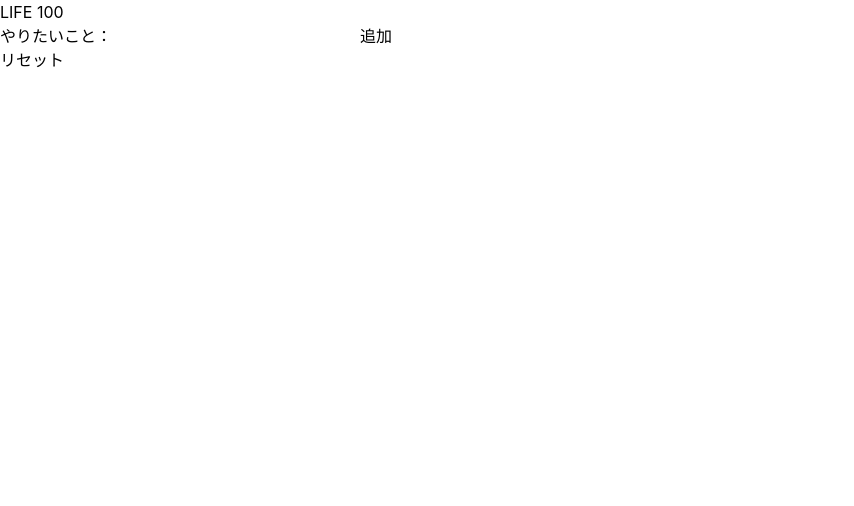
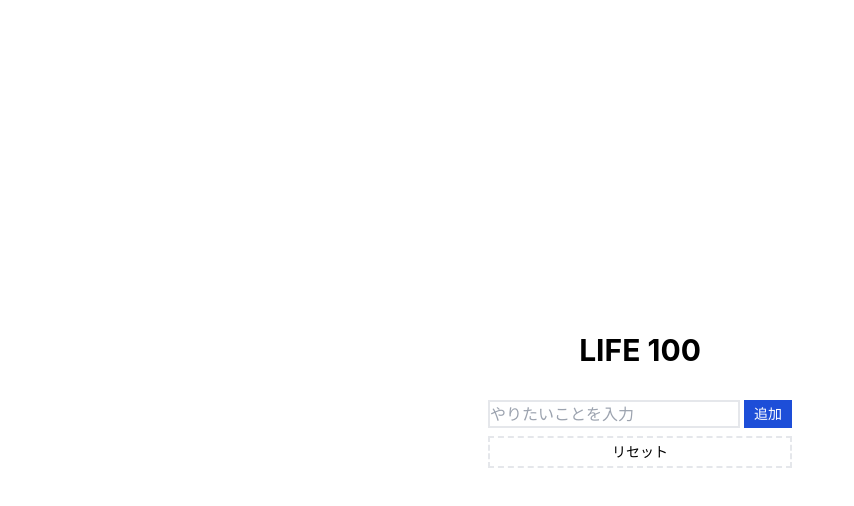
Before and after one commit to Haru0101/life100, a Next.js app: page / in a window 1280 px wide. Shown: the top 506 px of the page, without its empty margins (0-854 px from the left). Built offline with nearby package versions, Linux system fonts and the light colour scheme.

Commit message:
feat: add style

```diff
--- a/pages/index.tsx
+++ b/pages/index.tsx
@@ -3,18 +3,22 @@ import { useEffect, useState } from 'react';
 
 const Home: NextPage = () => {
   const [items, setItems] = useState<string[]>([]);
-  const [newItem, setNewItem] = useState<string>("");
+  const [newItem, setNewItem] = useState<string>('');
   const isCompleted = useState<boolean>(false);
 
   const listItems = items?.map((item, index) => {
-    return <li key={index}>{item}<button onClick={() => deleteItem(index)}>削除</button></li>;
+    return <li className='w-1/2' key={index}><input type='checkbox' onChange={()=>completeItem()} name='' id='' />{item}<button onClick={() => deleteItem(index)}>削除</button></li>;
   });
 
+  const completeItem = () => {
+
+  }
+
   const addItem = () => {
-    if (newItem === "") return;
+    if (newItem === '') return;
     const newItems = items ? [...items, newItem] : [newItem];
     setItems(newItems);
-    setNewItem("")
+    setNewItem('')
     updateLocalStorage(newItems);
   }
 
@@ -41,7 +45,7 @@ const Home: NextPage = () => {
 
   const fetchLocalStorage = () => {
     if (!localStorage.getItem('items')) return;
-    setItems(JSON.parse(localStorage.getItem('items') ?? ""));
+    setItems(JSON.parse(localStorage.getItem('items') ?? ''));
   }
 
   useEffect(() => {
@@ -49,20 +53,20 @@ const Home: NextPage = () => {
   }, [])
 
   return (
-    <div>
-      <h1>LIFE 100</h1>
-      <ol>
-        {listItems}
-      </ol>
-      <form onSubmit={submitForm}>
-        <div>
-          <label>
-            やりたいこと：
-            <input type="text" onChange={e => setNewItem(e.target.value)} value={newItem}/>
-          </label><button onClick={addItem}>追加</button>
-        </div>
-        <div><button onClick={resetAllItems}>リセット</button></div>
-      </form>
+    <div className='h-screen flex justify-center items-center'>
+      <div className='max-w-screen-sm'>
+        <h1 className='text-3xl font-bold text-center mb-4'>LIFE 100</h1>
+        <ol className='text-left flex flex-wrap mb-4'>
+          {listItems}
+        </ol>
+        <form onSubmit={submitForm}>
+          <div className='flex items-center mb-2 '>
+              <input type='text' placeholder='やりたいことを入力' className='flex-auto border-solid border-2 mr-1' onChange={e => setNewItem(e.target.value)} value={newItem}/>
+            <button className='text-white bg-blue-700 font-medium text-sm px-2.5 py-1' onClick={addItem}>追加</button>
+          </div>
+          <div className='text-center'><button className='block w-full border-dashed border-2 text-sm px-2.5 py-1' onClick={resetAllItems}>リセット</button></div>
+        </form>
+      </div>
     </div>
   )
 }
```
